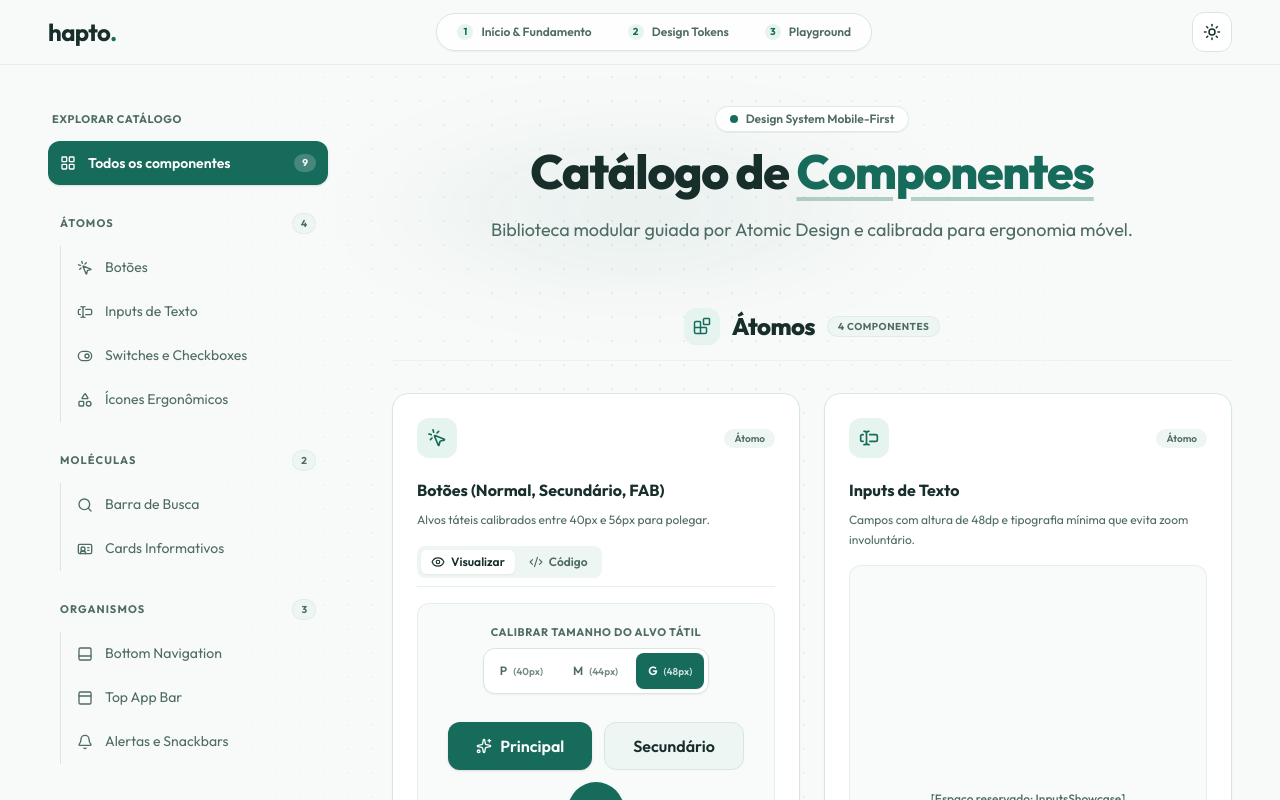
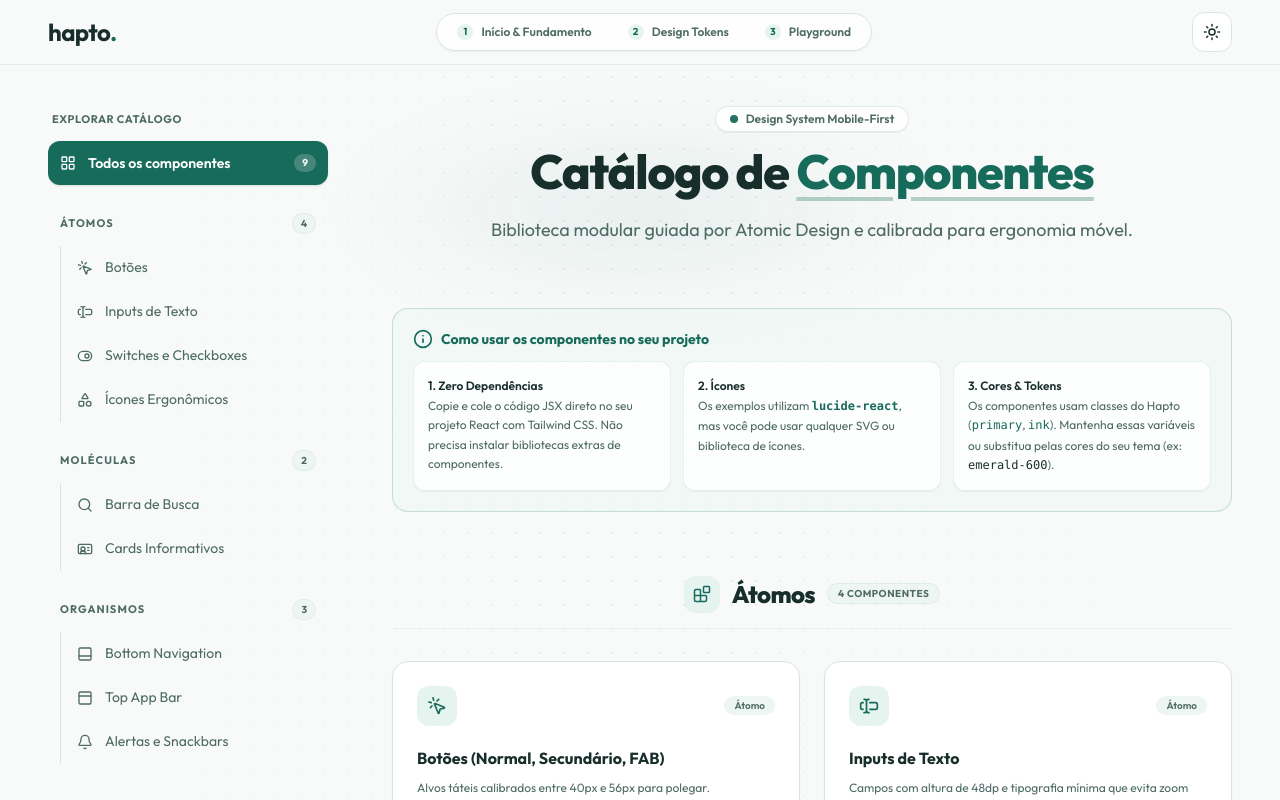
Before and after one commit to whoisnathaliamelo/hapto, a Next.js app: page /components in a window 1280 px wide. Shown: the top 800 px of the page. Built offline with nearby package versions, Linux system fonts and the light colour scheme.

Commit message:
Feat: Ajuste para que o código utilize o Tailwind

```diff
--- a/components/catalog/catalog-view.tsx
+++ b/components/catalog/catalog-view.tsx
@@ -9,6 +9,7 @@ import {
   Copy,
   Eye,
   IdCard,
+  Info,
   LayoutGrid,
   MousePointerClick,
   PanelBottom,
@@ -436,6 +437,30 @@ export function CatalogView() {
                 </Reveal>
               </header>
 
+              {/* Card de Instruções de Uso para o Usuário */}
+              <Reveal delay={0.05}>
+                <aside className="mb-8 rounded-2xl border border-primary/20 bg-primary-light/40 p-5 text-sm text-ink backdrop-blur-xs">
+                  <div className="flex items-center gap-2 font-bold text-primary">
+                    <Info className="size-5" />
+                    <span>Como usar os componentes no seu projeto</span>
+                  </div>
+                  <div className="mt-3 grid gap-3 text-xs leading-relaxed text-muted sm:grid-cols-3">
+                    <div className="rounded-xl border border-line/60 bg-surface/80 p-3.5 shadow-2xs">
+                      <strong className="block text-ink font-semibold">1. Zero Dependências</strong>
+                      Copie e cole o código JSX direto no seu projeto React com Tailwind CSS. Não precisa instalar bibliotecas extras de componentes.
+                    </div>
+                    <div className="rounded-xl border border-line/60 bg-surface/80 p-3.5 shadow-2xs">
+                      <strong className="block text-ink font-semibold">2. Ícones</strong>
+                      Os exemplos utilizam <code className="font-mono font-semibold text-primary">lucide-react</code>, mas você pode usar qualquer SVG ou biblioteca de ícones.
+                    </div>
+                    <div className="rounded-xl border border-line/60 bg-surface/80 p-3.5 shadow-2xs">
+                      <strong className="block text-ink font-semibold">3. Cores & Tokens</strong>
+                      Os componentes usam classes do Hapto (<code className="font-mono text-primary">primary</code>, <code className="font-mono text-primary">ink</code>). Mantenha essas variáveis ou substitua pelas cores do seu tema (ex: <code className="font-mono text-ink">emerald-600</code>).
+                    </div>
+                  </div>
+                </aside>
+              </Reveal>
+
               {/* Mobile: chips em linha logo após o cabeçalho */}
               <Reveal delay={0.1} className="lg:hidden w-full">
                 <MobileFilterChips
--- a/components/catalog/showcases/buttons-showcase.tsx
+++ b/components/catalog/showcases/buttons-showcase.tsx
@@ -34,28 +34,38 @@ const SIZES_INFO: Record<
   },
 };
 
-export const BUTTONS_CODE = `import { Button } from "@/components/ui/button";
+// Código puro com Tailwind CSS (Caminho 1: Zero Dependências)
+// Qualquer desenvolvedor pode copiar e colar diretamente no projeto sem precisar instalar componentes extras
+export const BUTTONS_CODE = `// Exemplo com Tailwind CSS Puro (Zero Dependências)
+// Dica: Instale 'lucide-react' para os ícones ou use seus próprios SVGs
+
 import { Plus, Sparkles } from "lucide-react";
 
-export function ExemploBotoes() {
+export function BotoesErgonomicos() {
   return (
     <div className="flex flex-wrap items-center gap-3">
-      {/* Botão Primário (48px - Padrão Ouro para Polegar) */}
-      <Button variant="primary" size="lg">
+      {/* 1. Botão Primário — 48px de altura (Regra dos 48dp para o polegar) */}
+      <button
+        type="button"
+        className="inline-flex min-h-12 items-center justify-center gap-2 rounded-xl bg-primary px-7 text-base font-semibold text-on-primary shadow-sm transition-all duration-200 hover:bg-primary-hover active:scale-95 focus-visible:outline-2 focus-visible:outline-offset-2 focus-visible:outline-primary"
+      >
         <Sparkles className="size-4" />
         <span>Principal</span>
-      </Button>
+      </button>
 
-      {/* Botão Secundário (44px ou 48px) */}
-      <Button variant="secondary" size="md">
+      {/* 2. Botão Secundário — 44px de altura (Padrão Apple HIG) */}
+      <button
+        type="button"
+        className="inline-flex min-h-11 items-center justify-center gap-2 rounded-xl border border-line bg-surface-raised px-5 text-sm font-medium text-ink transition-all duration-200 hover:border-primary/50 active:scale-95 focus-visible:outline-2 focus-visible:outline-offset-2 focus-visible:outline-primary"
+      >
         <span>Secundário</span>
-      </Button>
+      </button>
 
-      {/* FAB Flutuante (56px - Alcance Imediato do Polegar) */}
+      {/* 3. FAB Flutuante — 56px de diâmetro (Alcance imediato do polegar) */}
       <button
         type="button"
         aria-label="Ação rápida flutuante"
-        className="flex size-14 items-center justify-center rounded-full bg-primary text-on-primary shadow-md active:scale-95"
+        className="flex size-14 items-center justify-center rounded-full bg-primary text-on-primary shadow-md shadow-primary/25 transition-all duration-200 hover:scale-105 hover:bg-primary-hover active:scale-95 focus-visible:outline-2 focus-visible:outline-offset-2 focus-visible:outline-primary"
       >
         <Plus className="size-6 stroke-[2.5]" />
       </button>
```
